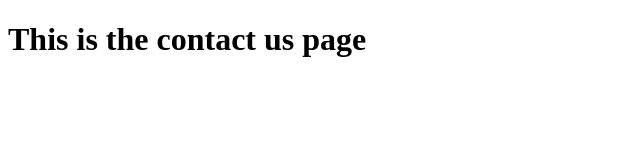
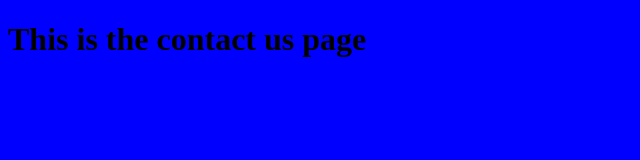
Before and after one commit to anandveeraswamy/test124, a plain HTML site: page contact-us.html in a window 1280 px wide. Shown: the whole page, without its empty margins (0-640 px from the left). Drawn offline with Linux system fonts and the light colour scheme.

Commit message:
added background color

```diff
--- a/style.css
+++ b/style.css
@@ -0,0 +1,3 @@
+body {
+    background-color: blue;
+}
```
Also changed, not shown: index.html (+2 -1 lines).
